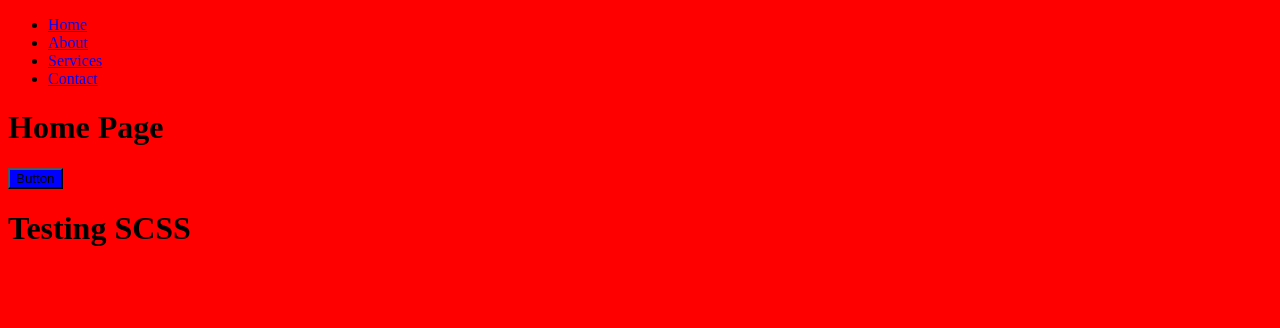
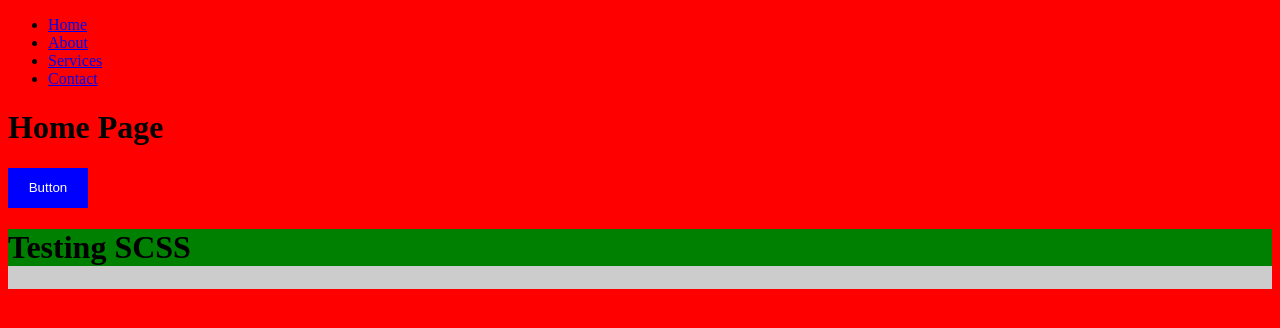
Before and after one commit to Imohh/React-frontend, a React (Create React App) app: page / in a window 1280 px wide. Shown: the top 328 px of the page. Built offline with nearby package versions, Linux system fonts and the light colour scheme.

Commit message:
new commit

```diff
--- a/src/portfolio/style/home.css
+++ b/src/portfolio/style/home.css
@@ -4,5 +4,18 @@ body {
 
 button {
   background: blue;
+  border: none;
+  height: 40px;
+  width: 80px;
+  color: #fff;
+}
+
+.first_home {
+  background: #ccc;
+  height: 60px;
+}
+
+.first_home .inner_home {
+  background: green;
 }
 /*# sourceMappingURL=home.css.map */
--- a/src/portfolio/style/home.scss
+++ b/src/portfolio/style/home.scss
@@ -5,5 +5,17 @@ body {
 }
 
 button {
-    background: $primaryColor
+    background: $primaryColor;
+    border: none;
+    height: 40px;
+    width: 80px;
+    color: #fff;
 }
+
+.first_home {
+    background:#ccc;
+    height: 60px;
+    .inner_home {
+        background:green
+    }
+}
```
Also changed, not shown: 3 other files (tests, documents, lock files or other folders).
